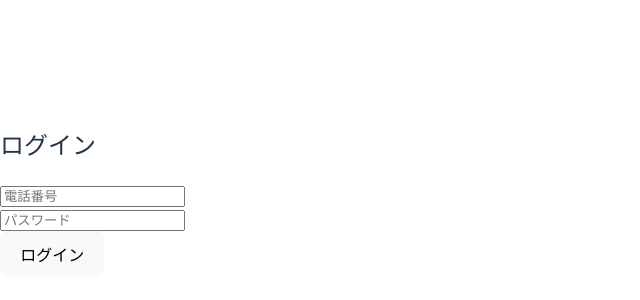
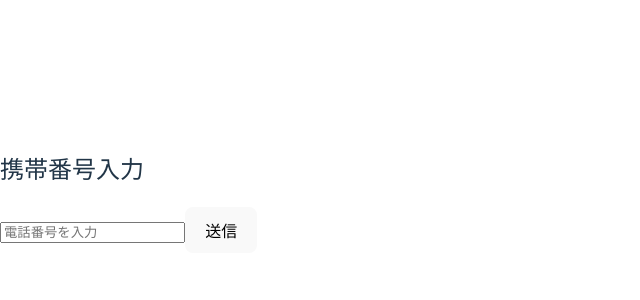
Before and after one commit to niijima16/HINABE, a React (Vite) app in the folder frontend/hinabe-frontend/: page / in a window 1280 px wide. Shown: the part 208-508 px from the top of the page, without its empty margins (0-640 px from the left). Built offline with nearby package versions, Linux system fonts and the light colour scheme.

Commit message:
add a if num 20250421T2226

```diff
--- a/frontend/hinabe-frontend/src/App.jsx
+++ b/frontend/hinabe-frontend/src/App.jsx
@@ -1,7 +1,7 @@
 // src/App.jsx
-
 import React, { useState, useEffect } from 'react';
 import LoginPage from './components/LoginPage';
+import AdminPasswordPage from './components/AdminPasswordPage';
 import QuestionnairePage from './components/QuestionnairePage';
 import CouponPage from './components/CouponPage';
 import AdminQuestionnairePage from './components/AdminQuestionnairePage';
@@ -10,17 +10,17 @@ import api, { parseJwt } from './api';
 function App() {
   const [user, setUser] = useState(null);
   const [step, setStep] = useState(1);
+  const [phoneNum, setPhoneNum] = useState(null);
 
-  // ✅ ログアウト関数
   const handleLogout = () => {
     localStorage.removeItem('accessToken');
     localStorage.removeItem('refreshToken');
     delete api.defaults.headers.common['Authorization'];
     setUser(null);
     setStep(1);
+    setPhoneNum(null);
   };
 
-  // トークン復元
   useEffect(() => {
     const token = localStorage.getItem('accessToken');
     if (token) {
@@ -32,28 +32,25 @@ function App() {
           phoneNum: payload.phoneNum,
           isAdmin: payload.isAdmin,
         });
-      } catch (err) {
-        console.error('トークン解析エラー:', err);
-        localStorage.removeItem('accessToken');
-        localStorage.removeItem('refreshToken');
+      } catch {
+        localStorage.clear();
       }
     }
   }, []);
 
   if (!user) {
-    return <LoginPage onLogin={(u) => {
-      setUser(u);
-      setStep(2);
-    }} />;
+    if (step === 'admin-password') {
+      return <AdminPasswordPage phoneNum={phoneNum} onLogin={(u) => setUser(u)} />;
+    }
+    return <LoginPage onPhoneSubmit={(num, isAdmin) => {
+      setPhoneNum(num);
+      setStep(isAdmin ? 'admin-password' : 2);
+    }} onLogin={(u) => setUser(u)} />;
   }
 
-  if (user.isAdmin) {
-    return <AdminQuestionnairePage user={user} onLogout={handleLogout} />;
-  }
-
+  if (user.isAdmin) return <AdminQuestionnairePage user={user} onLogout={handleLogout} />;
   if (step === 2) return <QuestionnairePage user={user} onComplete={() => setStep(3)} />;
   if (step === 3) return <CouponPage user={user} />;
-
   return null;
 }
 
--- a/frontend/hinabe-frontend/src/api.js
+++ b/frontend/hinabe-frontend/src/api.js
@@ -34,7 +34,7 @@ export const parseJwt = (token) => {
 // ===== 🧑‍💼 一般ユーザー用 =====
 
 export const loginOrRegister = (phoneNum) =>
-  api.post('/auth/', { phoneNum });
+  api.post('/user/auth/', { phoneNum });
 
 export const fetchQuestionnaire = () =>
   api.get('/questionnaires-list/');
--- a/frontend/hinabe-frontend/src/components/AdminPasswordPage.jsx
+++ b/frontend/hinabe-frontend/src/components/AdminPasswordPage.jsx
@@ -1,25 +1,40 @@
+// src/components/AdminPasswordPage.jsx
 import React, { useState } from 'react';
-import { loginAdmin } from '../api';
+import { loginWithJWT, parseJwt } from '../api';  // ✅ 修正ポイント
+import api from '../api';
 
-const AdminPasswordPage = ({ phoneNum, onLogin }) => {
+function AdminPasswordPage({ phoneNum, onLogin }) {
   const [password, setPassword] = useState('');
+  const [error, setError] = useState('');
 
   const handleSubmit = async () => {
     try {
-      const res = await loginAdmin(phoneNum, password);
-      onLogin(res.data);  // isAdmin: true を含む
+      const res = await loginWithJWT(phoneNum, password);  // ✅ 修正ポイント
+      const payload = parseJwt(res.data.access);
+      onLogin({
+        id: payload.user_id,
+        phoneNum: payload.phoneNum,
+        isAdmin: payload.isAdmin,
+      });
     } catch (err) {
-      alert('認証失敗');
+      setError('ログイン失敗しました。');
     }
   };
 
   return (
     <div>
-      <h2>管理者パスワード</h2>
-      <input type="password" value={password} onChange={(e) => setPassword(e.target.value)} />
-      <button onClick={handleSubmit}>認証</button>
+      <h2>管理者ログイン</h2>
+      <p>電話番号: {phoneNum}</p>
+      <input
+        type="password"
+        value={password}
+        onChange={(e) => setPassword(e.target.value)}
+        placeholder="パスワードを入力"
+      />
+      <button onClick={handleSubmit}>ログイン</button>
+      {error && <p style={{ color: 'red' }}>{error}</p>}
     </div>
   );
-};
+}
 
 export default AdminPasswordPage;
--- a/frontend/hinabe-frontend/src/components/LoginPage.jsx
+++ b/frontend/hinabe-frontend/src/components/LoginPage.jsx
@@ -1,51 +1,31 @@
 // src/components/LoginPage.jsx
+import React, { useState } from 'react';
+import { loginOrRegister } from '../api';
 
-import React, { useState } from 'react';
-import { loginWithJWT, parseJwt } from '../api';
+function LoginPage({ onPhoneSubmit, onLogin }) {
+  const [phoneNum, setPhoneNum] = useState('');
 
-const LoginPage = ({ onLogin }) => {
-  const [phoneNum, setPhoneNum] = useState('');
-  const [password, setPassword] = useState('');
-  const [errorMsg, setErrorMsg] = useState('');
-
-  const handleLogin = async () => {
-    try {
-      const res = await loginWithJWT(phoneNum, password);
-      const payload = parseJwt(res.data.access);
-      console.log('JWT payload:', payload);
-
-      onLogin({
-        id: payload.user_id,
-        phoneNum: payload.phoneNum,
-        isAdmin: payload.isAdmin,
-      });
-    } catch (err) {
-      console.error('ログインエラー:', err);
-      setErrorMsg('ログインに失敗しました。電話番号またはパスワードが間違っている可能性があります。');
+  const handleSubmit = async () => {
+    if (phoneNum === '88886666') {
+      onPhoneSubmit(phoneNum, true); // 管理者番号
+    } else {
+      const res = await loginOrRegister(phoneNum);
+      onLogin(res.data); // 通常ユーザー
     }
   };
 
   return (
     <div>
-      <h2>ログイン</h2>
+      <h2>携帯番号入力</h2>
       <input
         type="text"
-        placeholder="電話番号"
         value={phoneNum}
         onChange={(e) => setPhoneNum(e.target.value)}
+        placeholder="電話番号を入力"
       />
-      <br />
-      <input
-        type="password"
-        placeholder="パスワード"
-        value={password}
-        onChange={(e) => setPassword(e.target.value)}
-      />
-      <br />
-      <button onClick={handleLogin}>ログイン</button>
-      {errorMsg && <p style={{ color: 'red' }}>{errorMsg}</p>}
+      <button onClick={handleSubmit}>送信</button>
     </div>
   );
-};
+}
 
 export default LoginPage;
--- a/frontend/hinabe-frontend/src/components/QuestionnairePage.jsx
+++ b/frontend/hinabe-frontend/src/components/QuestionnairePage.jsx
@@ -1,3 +1,4 @@
+// src/components/QuestionnairePage.jsx
 import React, { useEffect, useState } from 'react';
 import { fetchQuestionnaire, submitQuestionnaire } from '../api';
 
```
